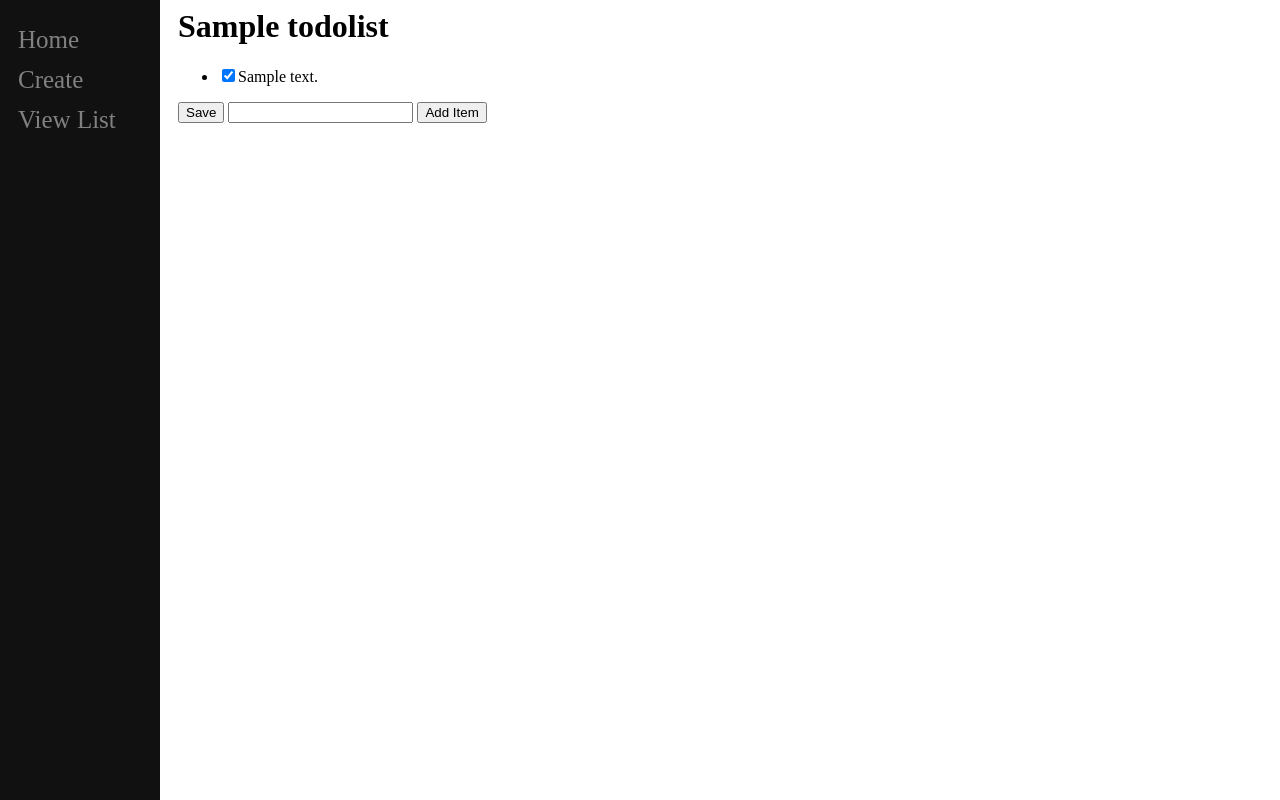
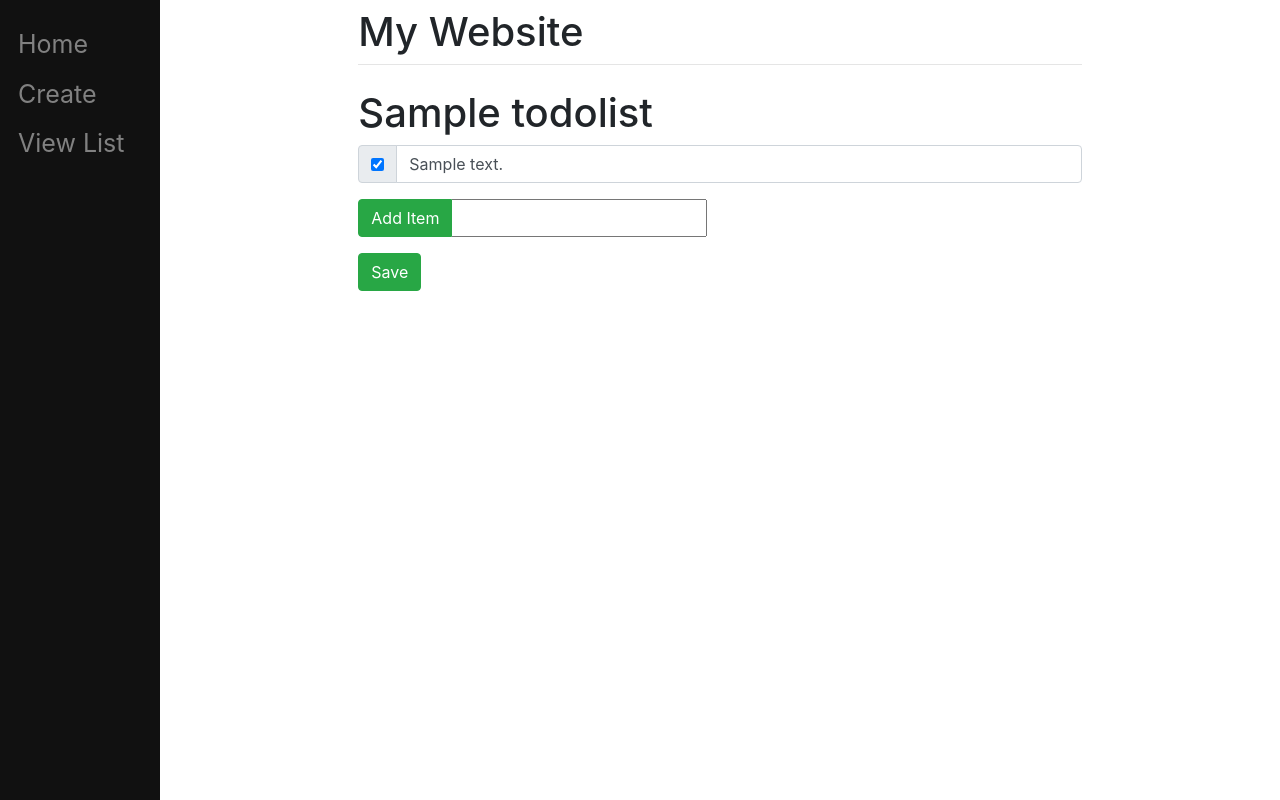
Before and after one commit to JontePonte/DjangoTest, a Django app: page /1 in a window 1280 px wide. Run offline with Django 4.2, Linux system fonts and the light colour scheme; tables that the repository leaves empty hold one stand-in row (values such as "Sample post"); parts of the project's set-up code (start-up, migrations or seed data) failed here and were passed over; some libraries are stand-ins or nearby versions.

Commit message:
Added bootstrap to everything

```diff
--- a/DjangoTest/main/templates/main/base.html
+++ b/DjangoTest/main/templates/main/base.html
@@ -1,3 +1,5 @@
+<!doctype html>
+<html lang="en">
 <html>
     <head>
         <style type="text/css">
@@ -32,6 +34,22 @@
 
         </style>
 
+        <!-- Bootstrap css -->
+        <meta charset="utf-8">
+        <meta name="viewport" content="width=device-width, initial-scale=1">
+
+        <link
+          rel="stylesheet"
+          href="https://stackpath.bootstrapcdn.com/bootstrap/4.4.1/css/bootstrap.min.css"
+          integrity="sha384-Vkoo8x4CGsO3+Hhxv8T/Q5PaXtkKtu6ug5TOeNV6gBiFeWPGFN9MuhOf23Q9Ifjh"
+          crossorigin="anonymous"
+        />
+        <link
+          rel="stylesheet"
+          href="https://stackpath.bootstrapcdn.com/font-awesome/4.7.0/css/font-awesome.min.css"
+          crossorigin="anonymous"
+        />
+
         <title>{% block title %}John's Site{% endblock %}</title>
     </head>
     <body>
@@ -41,8 +59,31 @@
             <a href="/2">View List</a>
         </div>
         <div class="main", id="content", name="content">
-            {% block content %}
-            {% endblock %}
+            <div class="row justify-content-center">
+                <div class="col-8">
+                    <h1 class="mt-2">My Website</h1>
+                    <hr class="mt-0 mb-4">
+                    {% block content %}
+                    {% endblock %}
+                </div>
+            </div>
         </div>
+
+        <!-- Bootstrap js -->
+        <script
+          src="https://code.jquery.com/jquery-3.2.1.slim.min.js"
+          integrity="sha384-KJ3o2DKtIkvYIK3UENzmM7KCkRr/rE9/Qpg6aAZGJwFDMVNA/GpGFF93hXpG5KkN"
+          crossorigin="anonymous"
+        ></script>
+        <script
+          src="https://cdnjs.cloudflare.com/ajax/libs/popper.js/1.12.9/umd/popper.min.js"
+          integrity="sha384-ApNbgh9B+Y1QKtv3Rn7W3mgPxhU9K/ScQsAP7hUibX39j7fakFPskvXusvfa0b4Q"
+          crossorigin="anonymous"
+        ></script>
+        <script
+          src="https://maxcdn.bootstrapcdn.com/bootstrap/4.0.0/js/bootstrap.min.js"
+          integrity="sha384-JZR6Spejh4U02d8jOt6vLEHfe/JQGiRRSQQxSfFWpi1MquVdAyjUar5+76PVCmYl"
+          crossorigin="anonymous"
+        ></script>
     </body>
 </html>
--- a/DjangoTest/main/templates/main/list.html
+++ b/DjangoTest/main/templates/main/list.html
@@ -5,17 +5,27 @@
     <h1>{{ls.name}}</h1>
     <form method="post" action="#">
         {% csrf_token %}
-        <ul>
         {% for item in ls.item_set.all %} <!-- not all() -->
-            {% if item.complete == True %}
-                <li><input type="checkbox", value="clicked", name="c{{item.id}}" checked>{{item.text}}</li>
-            {% else %}
-                <li><input type="checkbox", value="clicked", name="c{{item.id}}">{{item.text}}</li>
-            {% endif %}
+        <div class="input-group mb-3">
+            <div class="input-group-prepend">
+                <div class="input-group-text">
+                    {% if item.complete == True %}
+                        <input type="checkbox", value="clicked", name="c{{item.id}}" checked>
+                    {% else %}
+                        <input type="checkbox", value="clicked", name="c{{item.id}}">
+                    {% endif %}
+                </div>
+            </div>
+            <input type="text", value="{{item.text}}" class="form-control">
+        </div>
         {% endfor%}
-        </ul>
-        <button type="submit" name="save" value="save">Save</button>
-        <input type="text", name="new">
-        <button type="submit" name="newItem" value="newItem">Add Item</button>
+        <div class="input-group mb-3">
+            <div class="input-group-prepend">
+                <button type="submit" name="newItem" value="newItem" class="btn btn-success">Add Item</button>
+            </div>
+            <input type="text", name="new">
+        </div>
+        <button type="submit" name="save" value="save" class="btn btn-success">Save</button>
+
     </form>
 {% endblock %}
```
Also changed, not shown: DjangoTest/main/templates/main/create.html (+10 -5 lines).
